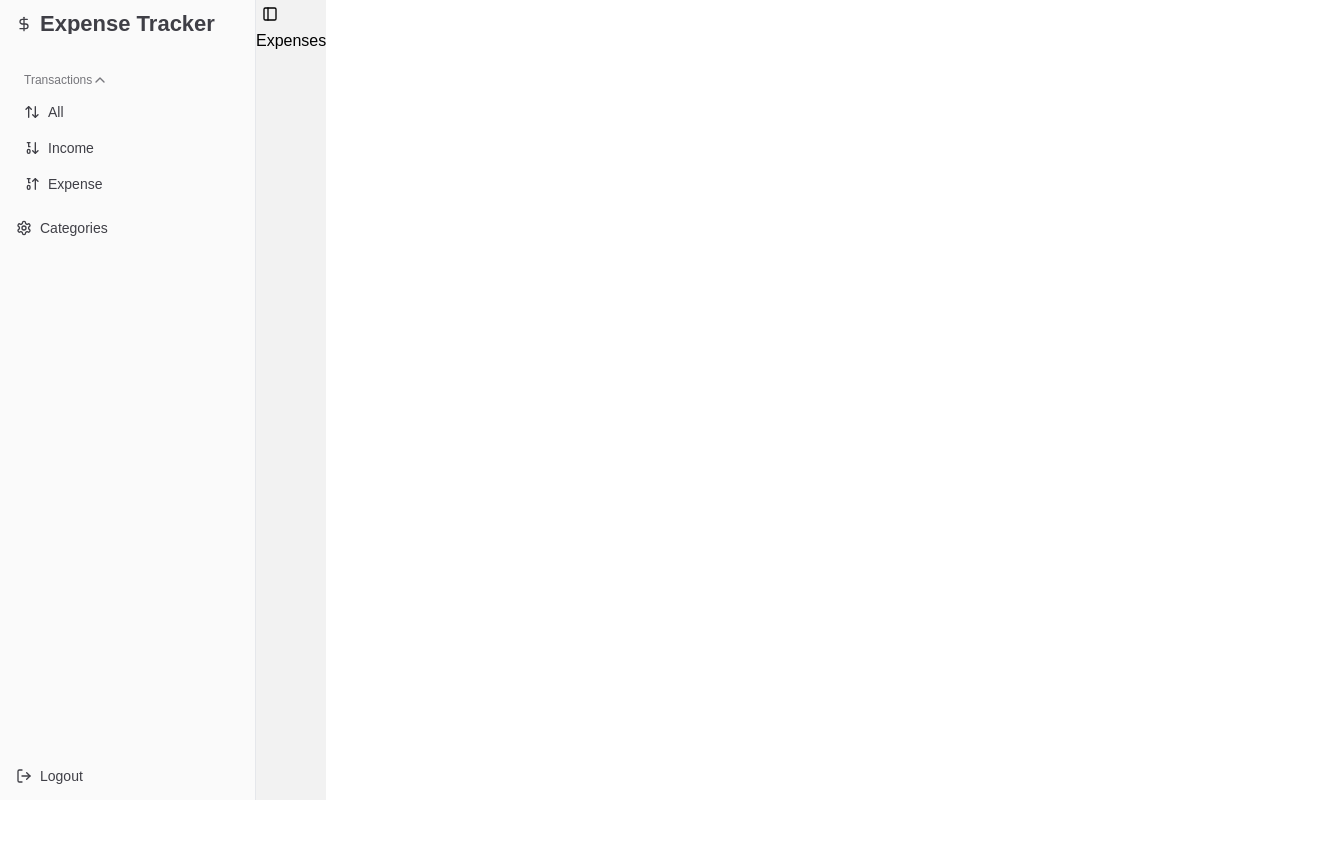
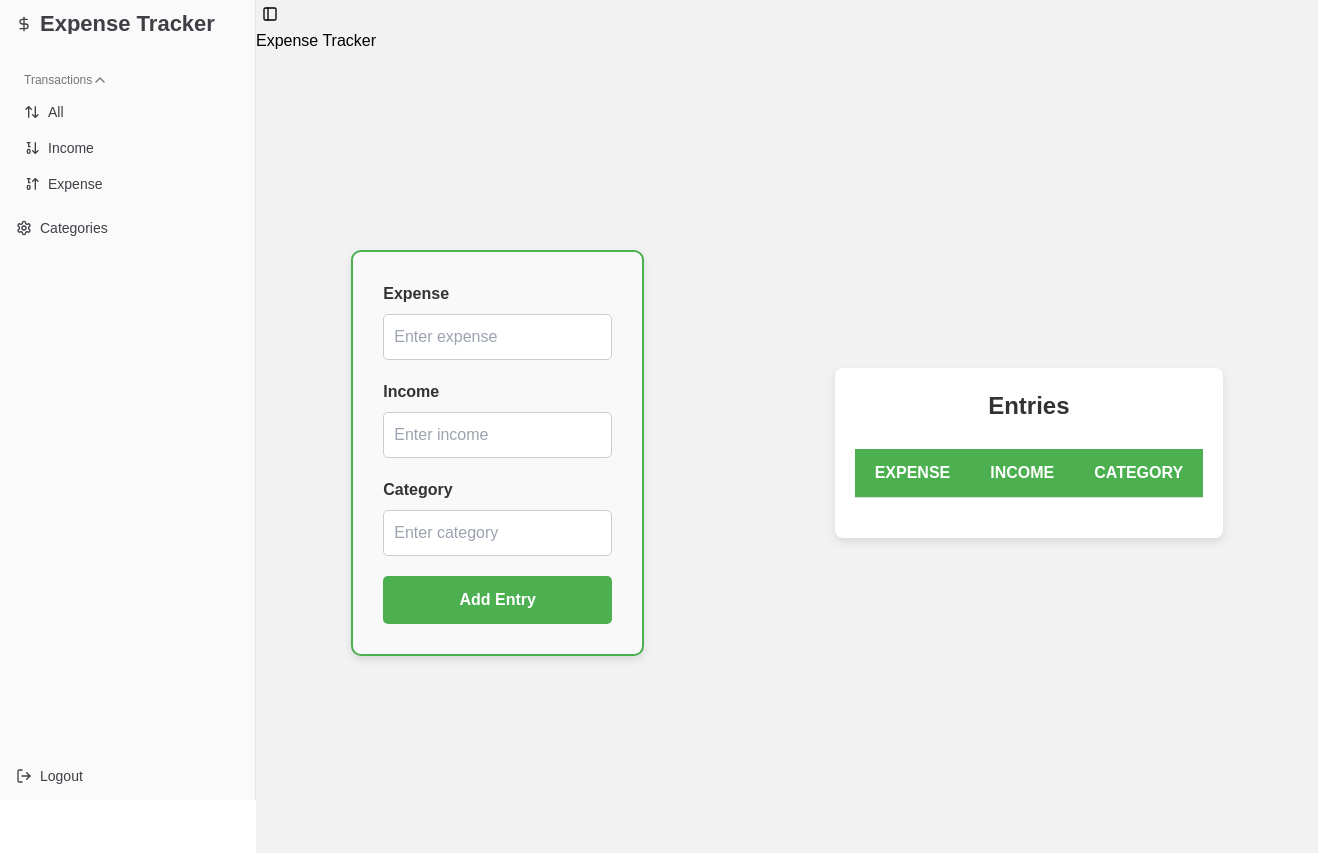
Before and after one commit to DhawalPatel-Mtech/the-optimizers, a Next.js app in the folder frontend/: page /expenses in a window 1280 px wide. Shown: the whole page, 1318 px wide, since content can reach past the window. Before the commit the page ends 800 px from the top, so only its background shows below. Built offline with nearby package versions, Linux system fonts and the light colour scheme.

Commit message:
all changes

```diff
--- a/frontend/src/app/all/page.js
+++ /dev/null
@@ -1,30 +0,0 @@
-"use client";
-import { useState } from "react";
-import FormComponent from "../../components/Form";
-import TableComponent from "../../components/AllTransaction";
-// import styles from "./TablePage.module.css";
-
-export default function TablePage() {
-  const [entries, setEntries] = useState([]);
-
-  const handleAddEntry = (entry) => {
-    setEntries((prevEntries) => [...prevEntries, entry]);
-  };
-
-  return (
-    <div>
-      <h2>Expense Tracker</h2>
-      <div
-        style={{
-          display: "flex",
-          height: "100vh",
-          background: "#f2f2f2",
-          width: "83vw",
-        }}
-      >
-        <FormComponent onAddEntry={handleAddEntry} />
-        <TableComponent entries={entries} />
-      </div>
-    </div>
-  );
-}
--- a/frontend/src/app/categories/page.js
+++ b/frontend/src/app/categories/page.js
@@ -1,7 +1,30 @@
-export default function Categories() {
+"use client";
+import { useState } from "react";
+import FormComponent from "../../components/Form";
+import TableComponent from "../../components/AllTransaction";
+// import styles from "./TablePage.module.css";
+
+export default function TablePage() {
+  const [entries, setEntries] = useState([]);
+
+  const handleAddEntry = (entry) => {
+    setEntries((prevEntries) => [...prevEntries, entry]);
+  };
+
   return (
     <div>
-      <h1>Categories</h1>
+      <h2>Expense Tracker</h2>
+      <div
+        style={{
+          display: "flex",
+          height: "100vh",
+          background: "#f2f2f2",
+          width: "83vw",
+        }}
+      >
+        <FormComponent onAddEntry={handleAddEntry} />
+        <TableComponent entries={entries} />
+      </div>
     </div>
   );
 }
--- a/frontend/src/app/expenses/page.js
+++ b/frontend/src/app/expenses/page.js
@@ -1,7 +1,30 @@
-export default function Expenses() {
+"use client";
+import { useState } from "react";
+import FormComponent from "../../components/Form";
+import TableComponent from "../../components/AllTransaction";
+// import styles from "./TablePage.module.css";
+
+export default function TablePage() {
+  const [entries, setEntries] = useState([]);
+
+  const handleAddEntry = (entry) => {
+    setEntries((prevEntries) => [...prevEntries, entry]);
+  };
+
   return (
     <div>
-      <h1>Expenses</h1>
+      <h2>Expense Tracker</h2>
+      <div
+        style={{
+          display: "flex",
+          height: "100vh",
+          background: "#f2f2f2",
+          width: "83vw",
+        }}
+      >
+        <FormComponent onAddEntry={handleAddEntry} />
+        <TableComponent entries={entries} />
+      </div>
     </div>
   );
 }
```
